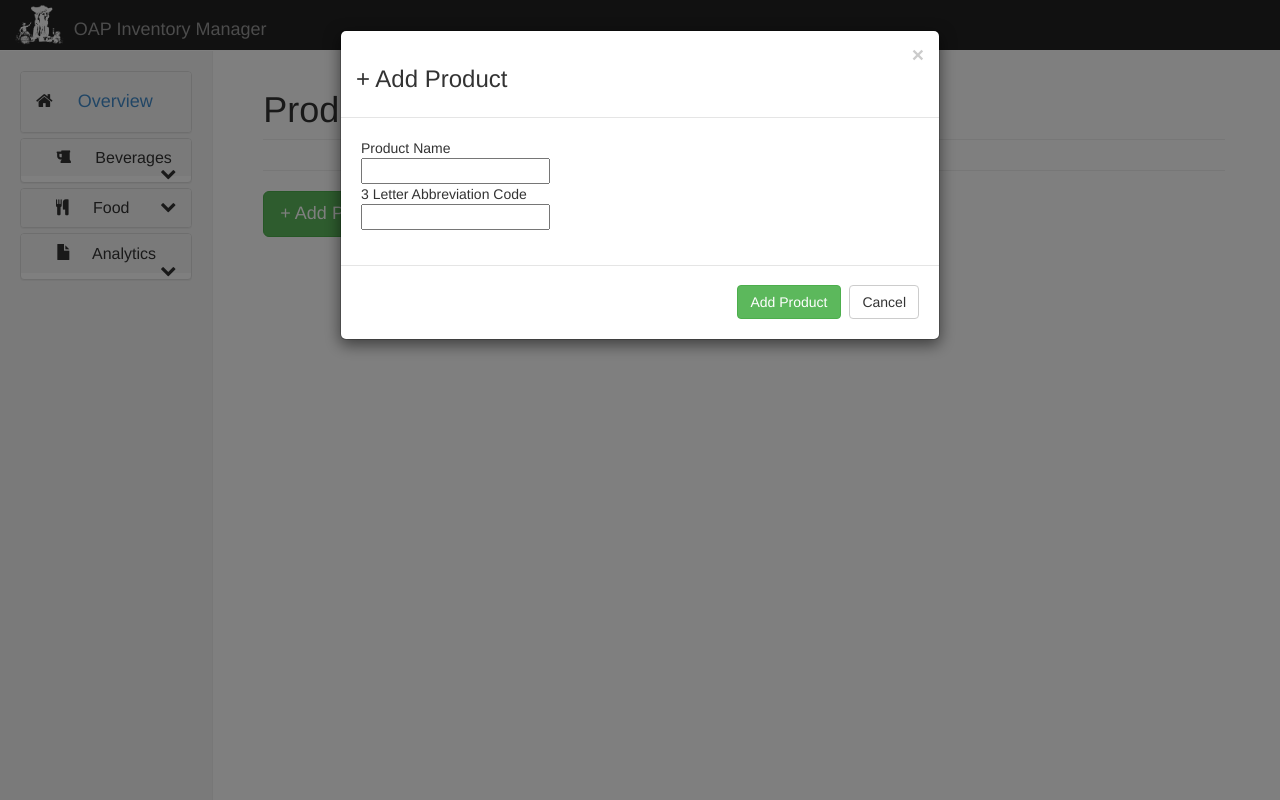
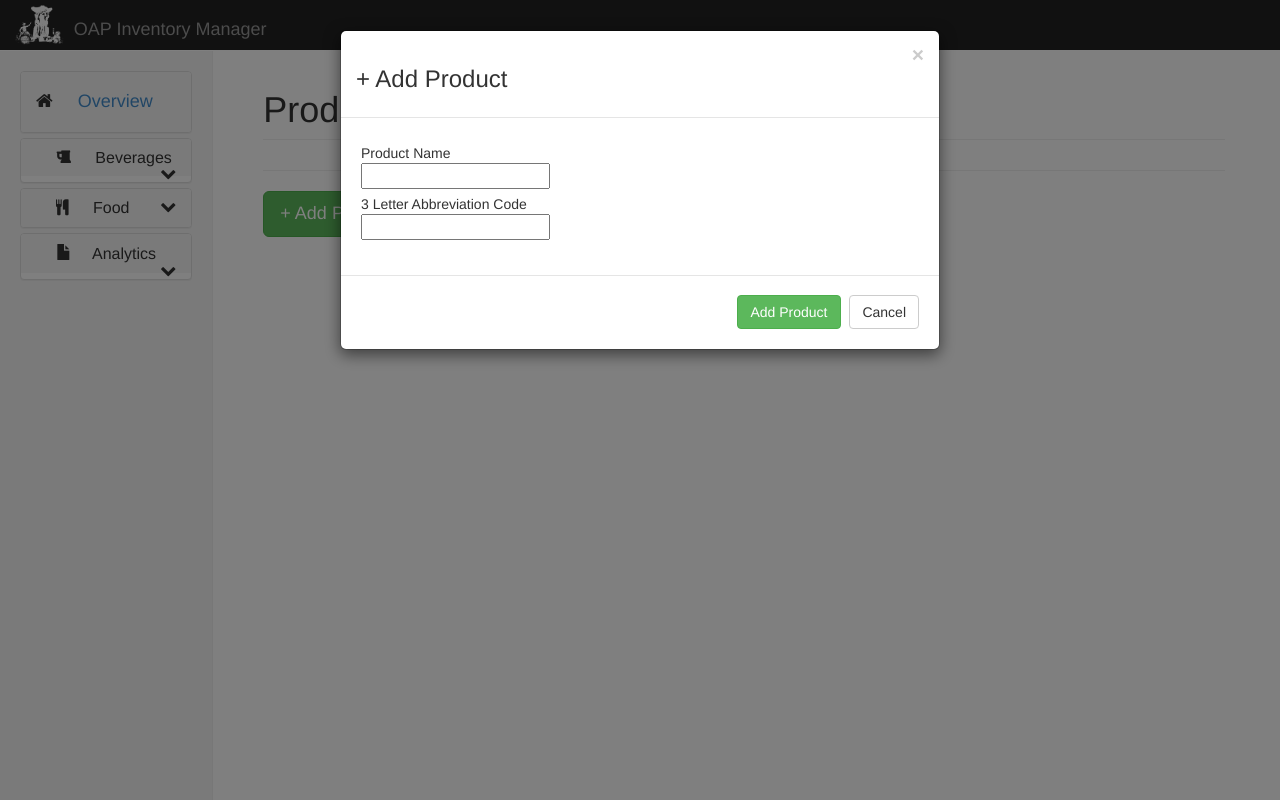
Before and after one commit to EGoobie/OAPp, a PHP site: page /productPage.php in a window 1280 px wide, after a click on "+ Add Product". Run offline with PHP 8.4, Linux system fonts and the light colour scheme; data that the repository does not hold is empty; some libraries are stand-ins or nearby versions.

Commit message:
Update oappMain.css
Fixed the Margins and positioning of items in the Pop-Ups

```diff
--- a/css/oappMain.css
+++ b/css/oappMain.css
@@ -189,3 +189,12 @@ button.btn.btn-sm.btn-danger.pull-right {
 	right: 10px;
 	bottom: 35px;
 }
+
+.modal-content div h4 {
+	margin: 10px 10px 10px 10px;
+	text-align: justify;
+}
+
+.modal-content li.nav-header {
+	margin-top: 5px;
+}
```
